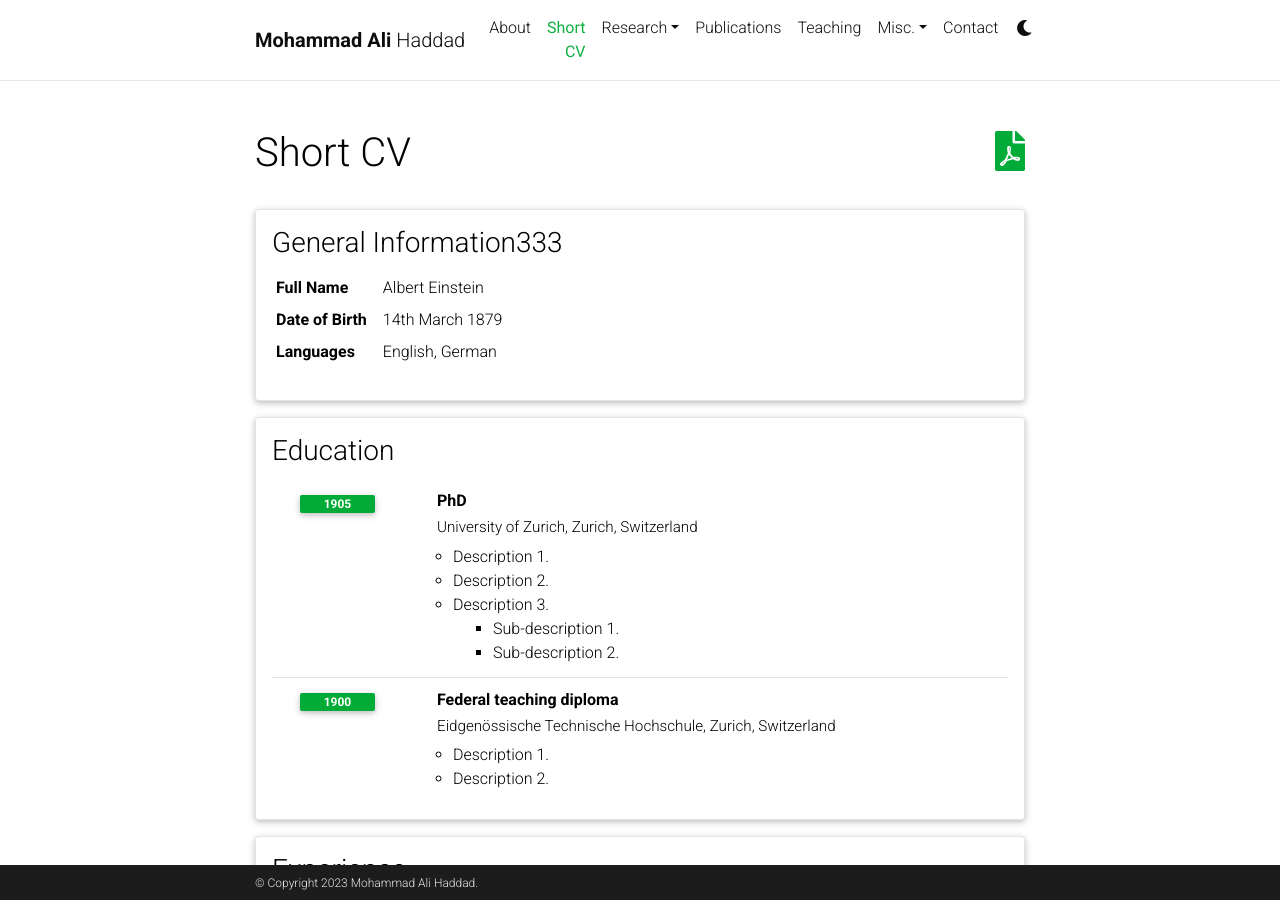
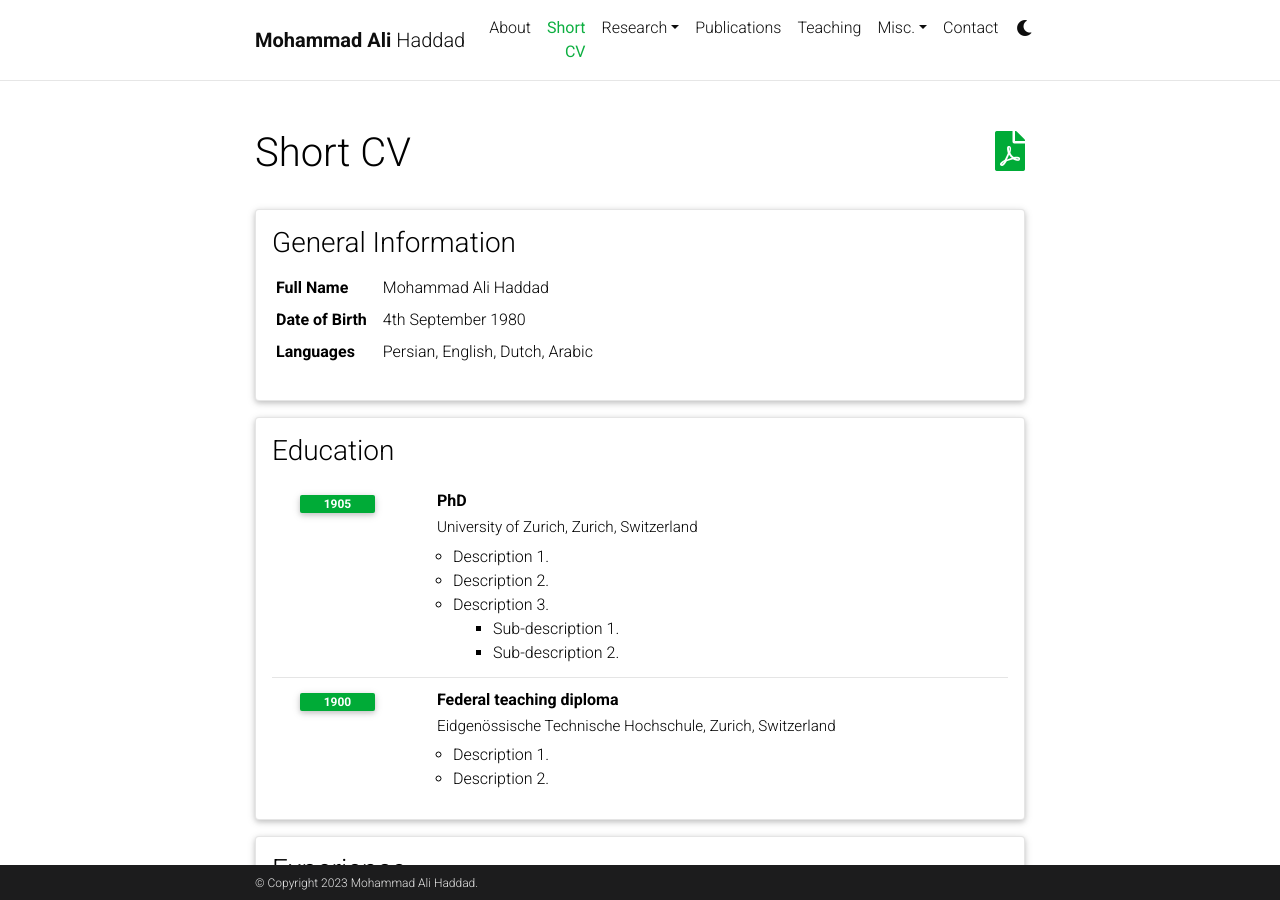
Before and after one commit to ma-haddad/ma-haddad.github.io, a Jekyll site: the page built from _pages/cv.md, in a window 1280 px wide and 900 px high. Built offline with Jekyll 4.4.1, drawn with Linux system fonts in a browser that asks for light colours; comment, search, counter and statistics services are not loaded; a style sheet for code colours, icons or effects is not loaded.

Commit message:
Update cv.yml

```diff
--- a/_data/cv.yml
+++ b/_data/cv.yml
@@ -1,12 +1,12 @@
-- title: General Information333
+- title: General Information
   type: map
   contents:
     - name: Full Name
-      value: Albert Einstein
+      value: Mohammad Ali Haddad
     - name: Date of Birth
-      value: 14th March 1879
+      value: 4th September 1980
     - name: Languages
-      value: English, German
+      value: Persian, English, Dutch, Arabic
 
 - title: Education
   type: time_table
```
